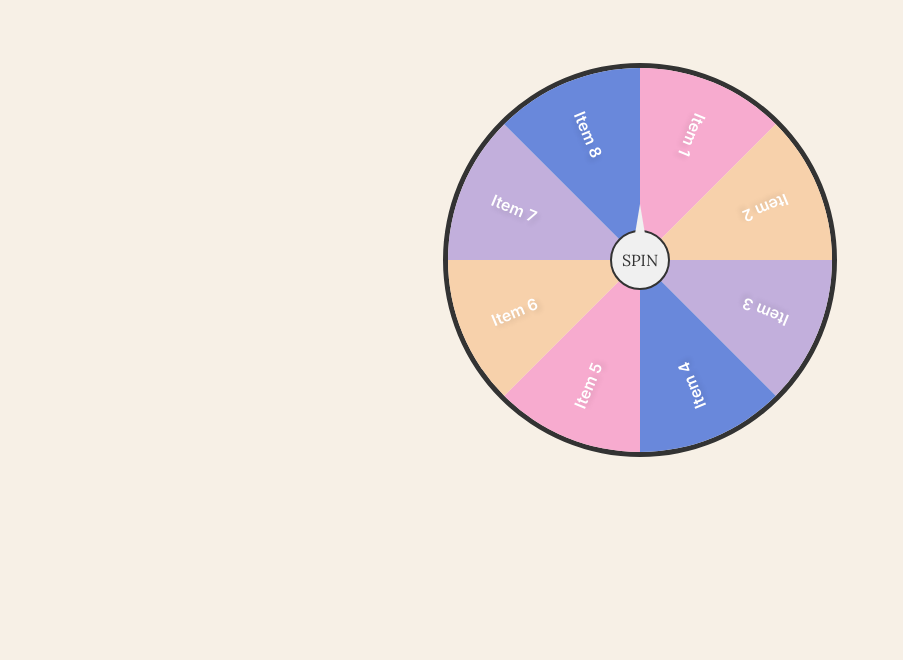
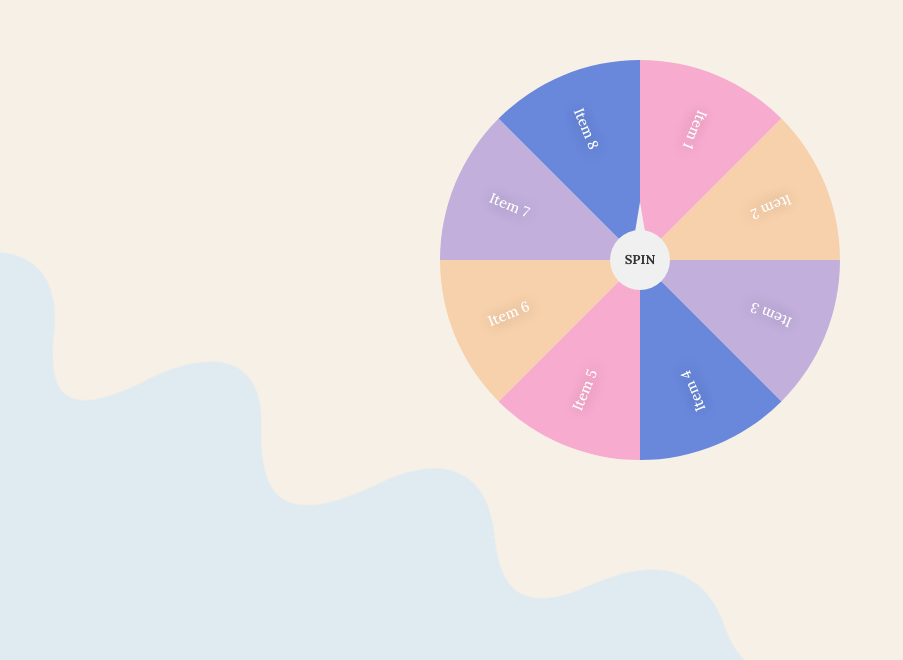
Before and after one commit to lanadavies/spin_the_wheel, a React (Create React App) app: page / in a window 1280 px wide. Shown: the part 140-800 px from the top of the page, without its empty margins (0-903 px from the left). Built offline with nearby package versions, Linux system fonts and the light colour scheme.

Commit message:
Updated assets

```diff
--- a/public/index.html
+++ b/public/index.html
@@ -24,7 +24,7 @@
       work correctly both with client-side routing and a non-root public URL.
       Learn how to configure a non-root public URL by running `npm run build`.
     -->
-    <title>React App</title>
+    <title>Cover Coven Book Club</title>
   </head>
   <body>
     <noscript>You need to enable JavaScript to run this app.</noscript>
--- a/src/App.css
+++ b/src/App.css
@@ -10,12 +10,12 @@
 }
 
 body {
-  font-family: "Lora", serif;
+  font-family: "Lora", serif !important;
   font-optical-sizing: auto;
   background-color: #f7f0e6 !important;
+  font-size: 0.9rem;
 }
 
 button {
   font-family: "Lora", serif;
-  font-weight: 700;
 }
--- a/src/App.js
+++ b/src/App.js
@@ -1,10 +1,17 @@
-import logo from './logo.svg';
 import './App.css';
 import SpinnerWheel from './components/SpinnerWheel';
 import { ChakraProvider } from '@chakra-ui/react'
 function App() {
   return (
-    <div className="App">
+    <div className="App"
+    style={{
+      backgroundImage: "url('/book_club_background.png')",
+      backgroundSize: "cover",
+      backgroundPosition: "center",
+      height: "100vh",
+      width: "100%",
+    }}
+    >
       <ChakraProvider>
         <SpinnerWheel />
       </ChakraProvider>
--- a/src/components/SpinnerWheel.css
+++ b/src/components/SpinnerWheel.css
@@ -1,10 +1,11 @@
 .spinner-container {
     position: relative;
-    width: 24rem;
-    height: 24rem;
+    width: 25rem;
+    height: 25rem;
     display: flex;
     justify-content: center;
     align-items: center;
+    overflow: hidden;
 }
 
 .confetti-container{
@@ -24,10 +25,10 @@
     display: flex;
     justify-content: center;
     align-items: center;
-    font-weight: 400;
+    font-weight: 800;
+    font-size: 0.8rem;
     text-transform: uppercase;
     color: #333;
-    border: 2px solid #333;
     cursor: pointer;
     user-select: none;
 }
@@ -50,7 +51,6 @@
     height: 100%;
     border-radius: 50%;
     overflow: hidden;
-    box-shadow: 0 0 0 5px #333;
 }
 
 .spinner-container .wheel .wheel-segment{
@@ -68,8 +68,7 @@
 .spinner-container .wheel .wheel-segment span {
     position: relative;
     transform: rotate(45deg);
-    font-size: 1rem;
     color: white;
-    font-weight: 600;
-    text-shadow: 3px 3px 5px rgba(0, 0, 0, 0.1);
+    font-weight: 500;
+    text-shadow: 1px 1px 15px rgba(0, 0, 0, 0.3);
 }
```
Also changed, not shown: public/book_club_background.png (added), public/manifest.json, 1 other file (tests, documents, lock files or other folders).
